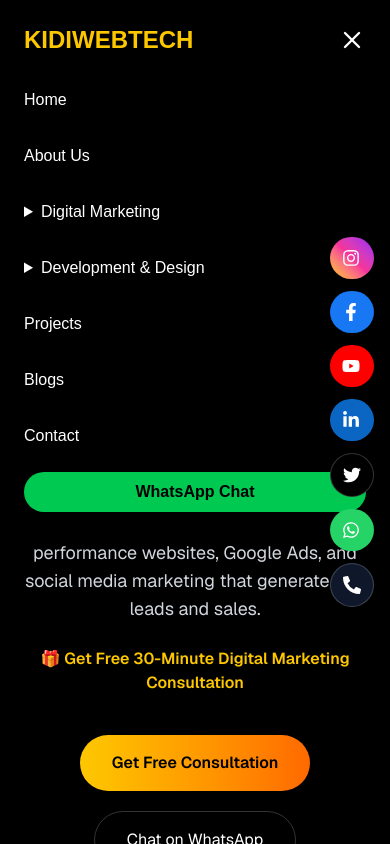
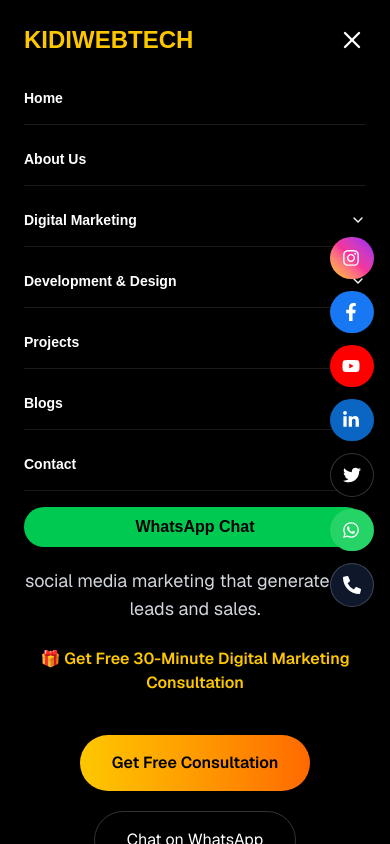
Before and after one commit to saikiranyalavarthi/kidi-web-tech, a Next.js app: page / in a window 390 px wide. Both pictures are taken after a click on the button 352 px from the left and 40 px from the top of the page. Shown: the top 844 px of the page. Built offline with nearby package versions, Linux system fonts and the light colour scheme.

Commit message:
first commit

```diff
--- a/src/app/Components/Navbar.jsx
+++ b/src/app/Components/Navbar.jsx
@@ -594,32 +594,53 @@ export default function Navbar() {
      {mobileOpen && (
   <div className="md:hidden bg-black px-6 pb-6 space-y-4">
     {navItems.map((item) => (
-            <div key={item.name}>
-              {item.sub ? (
-                <details>
-                  <summary className="cursor-pointer py-2">{item.name}</summary>
+      <div key={item.name} className="border-b border-white/10 pb-2">
 
-                  <div className="ml-4 mt-2 space-y-2">
+        {/* MAIN ITEM */}
+        <div className="flex justify-between items-center py-2">
+
+          {/* 👉 CLICK = GO TO PAGE */}
+          <Link
+            href={item.href}
+            className="text-sm font-semibold hover:text-yellow-400"
+            onClick={() => setMobileOpen(false)}
+          >
+            {item.name}
+          </Link>
+
+          {/* 👉 TOGGLE SUBMENU */}
+          {item.sub && (
+            <button
+              onClick={(e) => {
+                e.preventDefault();
+                const el = document.getElementById(item.name);
+                el.classList.toggle("hidden");
+              }}
+            >
+              <ChevronDown size={16} />
+            </button>
+          )}
+        </div>
+
+        {/* SUB MENU */}
+        {item.sub && (
+          <div id={item.name} className="hidden pl-4 mt-2 space-y-2">
             {item.sub.map((sub) => (
               <Link
                 key={sub.href}
                 href={sub.href}
-                        className="block text-sm"
+                onClick={() => setMobileOpen(false)}
+                className="block text-sm text-gray-400 hover:text-yellow-400"
               >
                 {sub.name}
               </Link>
             ))}
           </div>
-                </details>
-              ) : (
-                <Link href={item.href} className="block py-2">
-                  {item.name}
-                </Link>
         )}
       </div>
     ))}
 
-          {/* ✅ MOBILE WHATSAPP */}
+    {/* WHATSAPP */}
     <a
       href="https://wa.me/919390627367"
       target="_blank"
```
Lines whose indentation alone changed are shown as unchanged.
